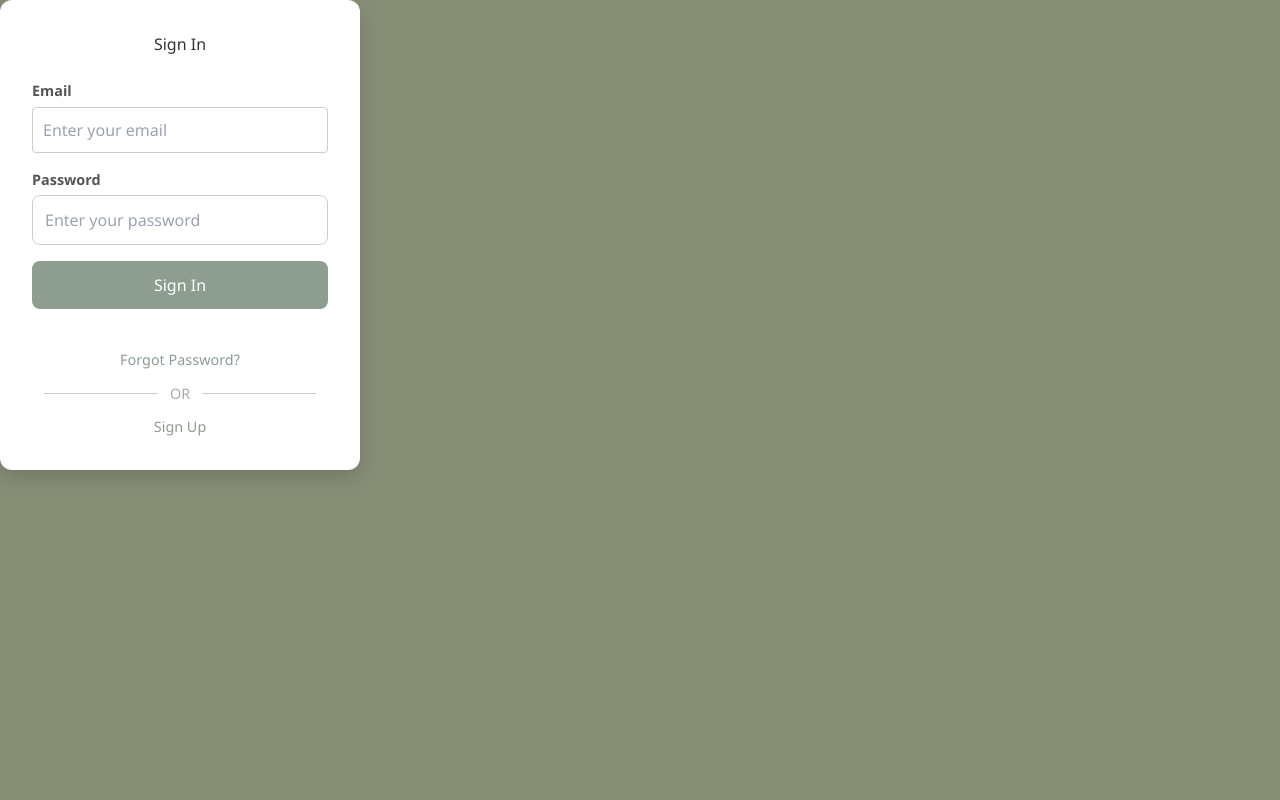
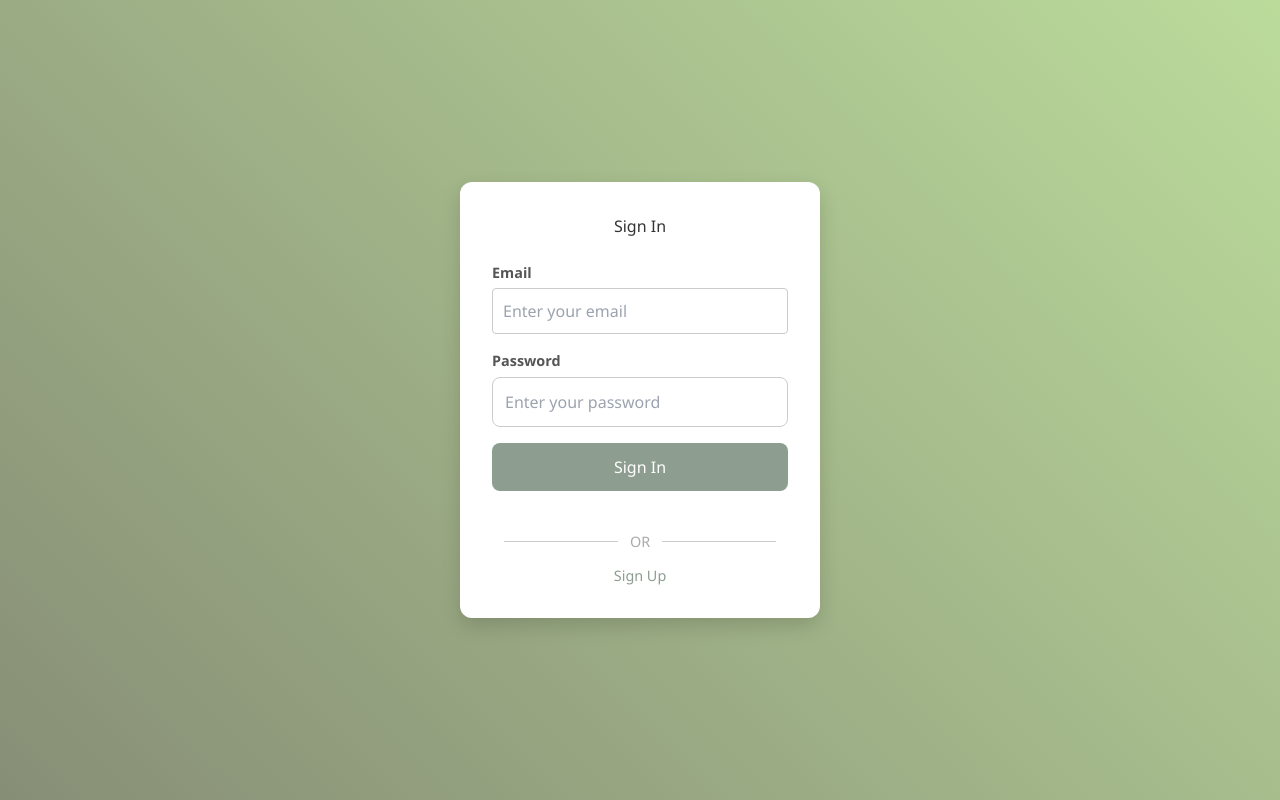
Before and after one commit to TigerK9/CSCI-432-Final, a React (Vite) app: page /login in a window 1280 px wide. Built offline with nearby package versions, Linux system fonts and the light colour scheme.

Commit message:
center login box, remove forgot password link

```diff
--- a/src/pages/LoginPage.jsx
+++ b/src/pages/LoginPage.jsx
@@ -50,7 +50,8 @@ const LoginPage = () => {
     };
 
     return (
-        // The main container that the CSS targets
+        <div className="login-page-wrapper">
+            {/* The main container that the CSS targets */}
             <div className="login-container">
 
                 {/* FIX 1: Changed <h1> to <h2> to match the CSS selector (.login-container h2) */}
@@ -94,10 +95,10 @@ const LoginPage = () => {
 
                 {/* FIX 4: Recreated the structure of the old .links div */}
                 <div className="links">
-                <a href="#">Forgot Password?</a>
                     <span className="divider">OR</span>
                     {/* Use the React Router Link component */}
                     <Link to="/signup">Sign Up</Link>
+                </div>
             </div>
         </div>
     );
```
Lines whose indentation alone changed are shown as unchanged.
